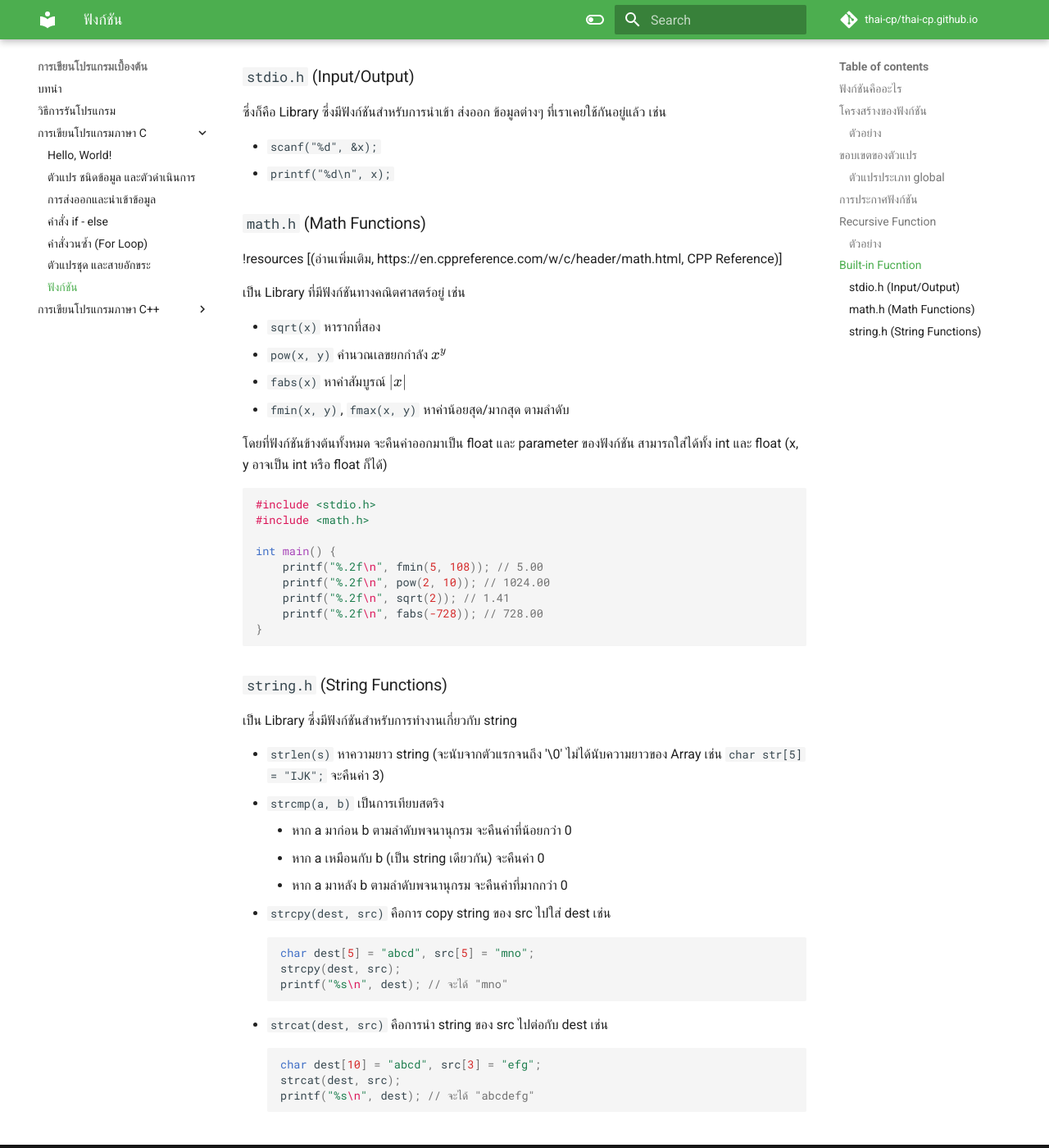
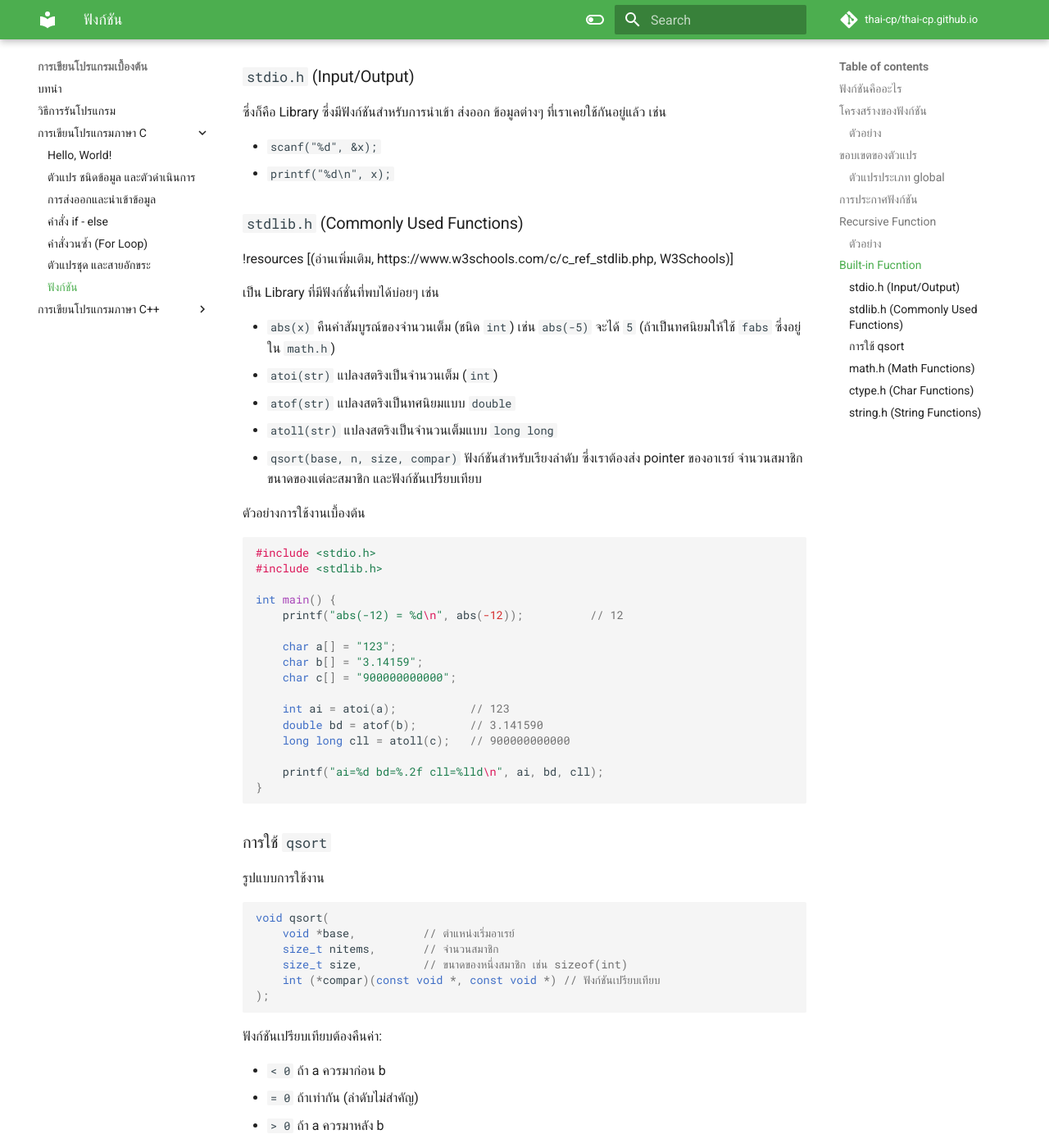
Before and after one commit to thai-cp/thai-cp.github.io, an MkDocs documentation site: the page built from docs/prog-basic/c/function.md, in a window 1280 px wide and 1400 px high, scrolled down 6909 px. Shown: the whole window at 82% size. Built offline with MkDocs 1.6.1 and Material for MkDocs 9.7.7, drawn with Linux system fonts in a browser that asks for light colours; comment, search, counter and statistics services are not loaded; some of the changed text lies outside the part shown.

Commit message:
Added stdlib and ctype to c functions

````diff
--- a/docs/prog-basic/c/function.md
+++ b/docs/prog-basic/c/function.md
@@ -351,6 +351,99 @@ factorial(5)
 * `scanf("%d", &x);`
 * `printf("%d\n", x);`
 
+### `stdlib.h` (Commonly Used Functions)
+
+!resources [(อ่านเพิ่มเติม, https://www.w3schools.com/c/c_ref_stdlib.php, W3Schools)]
+
+เป็น Library ที่มีฟังก์ชั่นที่พบได้บ่อยๆ เช่น
+
+* `abs(x)` คืนค่าสัมบูรณ์ของจำนวนเต็ม (ชนิด `int`)  เช่น `abs(-5)` จะได้ `5`  (ถ้าเป็นทศนิยมให้ใช้ `fabs` ซึ่งอยู่ใน `math.h`)
+* `atoi(str)` แปลงสตริงเป็นจำนวนเต็ม (`int`)
+* `atof(str)` แปลงสตริงเป็นทศนิยมแบบ `double`
+* `atoll(str)` แปลงสตริงเป็นจำนวนเต็มแบบ `long long`
+* `qsort(base, n, size, compar)` ฟังก์ชันสำหรับเรียงลำดับ ซึ่งเราต้องส่ง pointer ของอาเรย์ จำนวนสมาชิก ขนาดของแต่ละสมาชิก และฟังก์ชันเปรียบเทียบ
+
+ตัวอย่างการใช้งานเบื้องต้น
+
+```c
+#include <stdio.h>
+#include <stdlib.h>
+
+int main() {
+    printf("abs(-12) = %d\n", abs(-12));          // 12
+
+    char a[] = "123";
+    char b[] = "3.14159";
+    char c[] = "900000000000";
+
+    int ai = atoi(a);           // 123
+    double bd = atof(b);        // 3.141590
+    long long cll = atoll(c);   // 900000000000
+
+    printf("ai=%d bd=%.2f cll=%lld\n", ai, bd, cll);
+}
+```
+
+### การใช้ `qsort`
+
+รูปแบบการใช้งาน
+
+```c
+void qsort(
+    void *base,          // ตำแหน่งเริ่มอาเรย์
+    size_t nitems,       // จำนวนสมาชิก
+    size_t size,         // ขนาดของหนึ่งสมาชิก เช่น sizeof(int)
+    int (*compar)(const void *, const void *) // ฟังก์ชันเปรียบเทียบ
+);
+```
+
+ฟังก์ชันเปรียบเทียบต้องคืนค่า:
+
+* `< 0` ถ้า a ควรมาก่อน b
+* `= 0` ถ้าเท่ากัน (ลำดับไม่สำคัญ)
+* `> 0` ถ้า a ควรมาหลัง b
+
+ตัวอย่าง: เรียงอาเรย์จำนวนเต็มจากน้อยไปมาก แล้วจากมากไปน้อย
+
+```c
+#include <stdio.h>
+#include <stdlib.h>
+
+int cmp_asc(const void *p1, const void *p2) {
+    int a = *(const int*)p1;
+    int b = *(const int*)p2;
+    return a - b; // น้อยไปมาก
+}
+
+int cmp_desc(const void *p1, const void *p2) {
+    int a = *(const int*)p1;
+    int b = *(const int*)p2;
+    return b - a; // มากไปน้อย (สลับลำดับ)
+}
+
+int main() {
+    int asc[] = {5, 2, 9, 1, 5, 6};
+    int desc[] = {5, 2, 9, 1, 5, 6};
+    int n = sizeof(asc)/sizeof(asc[0]);
+
+    qsort(asc, n, sizeof(int), cmp_asc);
+    qsort(desc, n, sizeof(int), cmp_desc);
+
+    printf("Ascending : ");
+    for(int i=0;i<n;i++) printf("%d ", asc[i]);
+    printf("\n");
+
+    printf("Descending: ");
+    for(int i=0;i<n;i++) printf("%d ", desc[i]);
+    printf("\n");
+}
+/*
+ผลลัพธ์
+Ascending : 1 2 5 5 6 9
+Descending: 9 6 5 5 2 1
+*/
+```
+
 ### `math.h` (Math Functions)
 
 !resources [(อ่านเพิ่มเติม, https://en.cppreference.com/w/c/header/math.html, CPP Reference)]
@@ -361,6 +454,7 @@ factorial(5)
 * `pow(x, y)` คำนวณเลขยกกำลัง $x^y$
 * `fabs(x)` หาค่าสัมบูรณ์ $|x|$
 * `fmin(x, y)`, `fmax(x, y)` หาค่าน้อยสุด/มากสุด ตามลำดับ
+* `M_PI` เป็นค่าคงที่ของ PI ทศนิยม 36 ตำแหน่ง
 
 โดยที่ฟังก์ชันข้างต้นทั้งหมด จะคืนค่าออกมาเป็น float และ parameter ของฟังก์ชัน สามารถใส่ได้ทั้ง int และ float (x, y อาจเป็น int หรือ float ก็ได้)
 
@@ -375,22 +469,52 @@ int main() {
     printf("%.2f\n", fabs(-728)); // 728.00
 }
 ```
+
+### `ctype.h` (Char Functions)
+
+!resources [(อ่านเพิ่มเติม, https://www.w3schools.com/c/c_ref_ctype.php, W3Schools)]
+
+เป็น Library ซึ่งมีฟังก์ชันสำหรับการทำงานเกี่ยวกับ char เช่น
+
+* `islower(c)` / `isupper(c)` เป็นการตรวจสอบว่า c เป็นตัวอักษรพิมพ์เล็ก / พิมพ์ใหญ่ไหม
+* `tolower(c)` / `toupper(c)` เป็นการเปลี่ยน c ให้เป็นตัวอักษรพิมพ์เล็ก / พิมพ์ใหญ่
+* `isalpha(c)` เป็นการตรวจสอบว่า c เป็นตัวอักษรภาษาอังกฤษไหม
+* `isdigit(c)` เป็นการตรวจสอบว่า c เป็นเลขโดดไหม
+
+```c
+#include <stdio.h>
+#include <ctype.h>
+
+int main() {
+    char c = 'A';
+    if(islower(c))
+        printf("Lower! ");
+    else
+        printf("Upper! ");
+    printf("%c",tolower(c));
+    //จะได้ Upper a
+}
+```
+
 ### `string.h` (String Functions)
 
 เป็น Library ซึ่งมีฟังก์ชันสำหรับการทำงานเกี่ยวกับ string
 
 * `strlen(s)` หาความยาว string (จะนับจากตัวแรกจนถึง '\0' ไม่ได้นับความยาวของ Array เช่น `char str[5] = "IJK";` จะคืนค่า 3)
 * `strcmp(a, b)` เป็นการเทียบสตริง
-    * หาก a มาก่อน b ตามลำดับพจนานุกรม จะคืนค่าที่น้อยกว่า 0
-    * หาก a เหมือนกับ b (เป็น string เดียวกัน) จะคืนค่า 0
-    * หาก a มาหลัง b ตามลำดับพจนานุกรม จะคืนค่าที่มากกว่า 0
+  * หาก a มาก่อน b ตามลำดับพจนานุกรม จะคืนค่าที่น้อยกว่า 0
+  * หาก a เหมือนกับ b (เป็น string เดียวกัน) จะคืนค่า 0
+  * หาก a มาหลัง b ตามลำดับพจนานุกรม จะคืนค่าที่มากกว่า 0
 * `strcpy(dest, src)` คือการ copy string ของ src ไปใส่ dest เช่น
+
 ```c
 char dest[5] = "abcd", src[5] = "mno";
 strcpy(dest, src);
 printf("%s\n", dest); // จะได้ "mno"
 ```
+
 * `strcat(dest, src)` คือการนำ string ของ src ไปต่อกับ dest เช่น
+
 ```c
 char dest[10] = "abcd", src[3] = "efg";
 strcat(dest, src);
````
